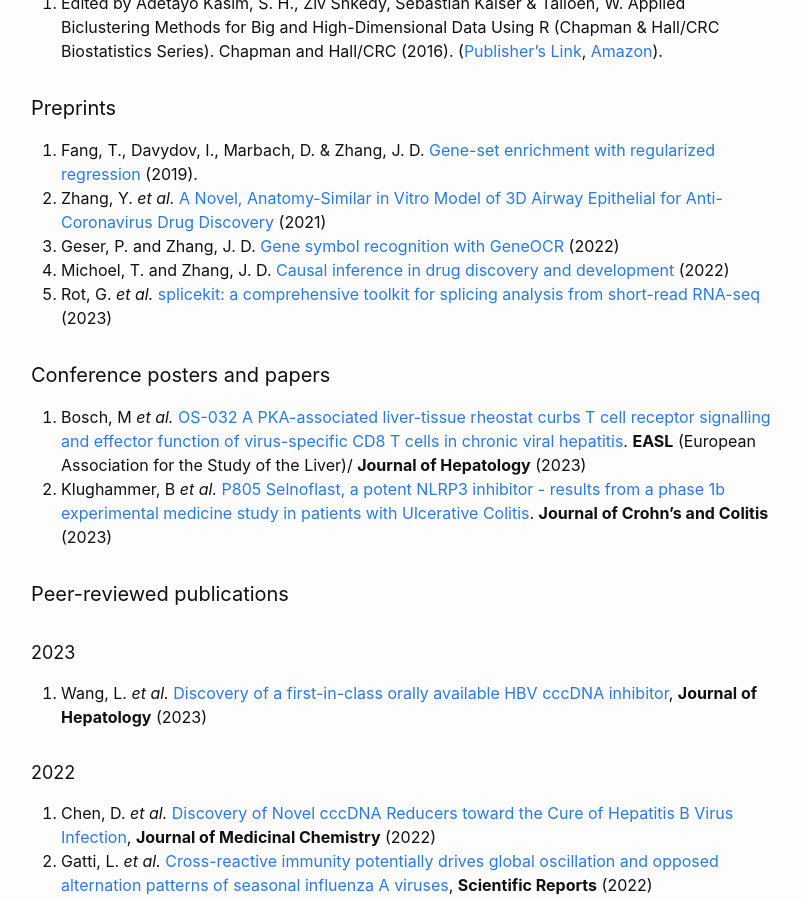
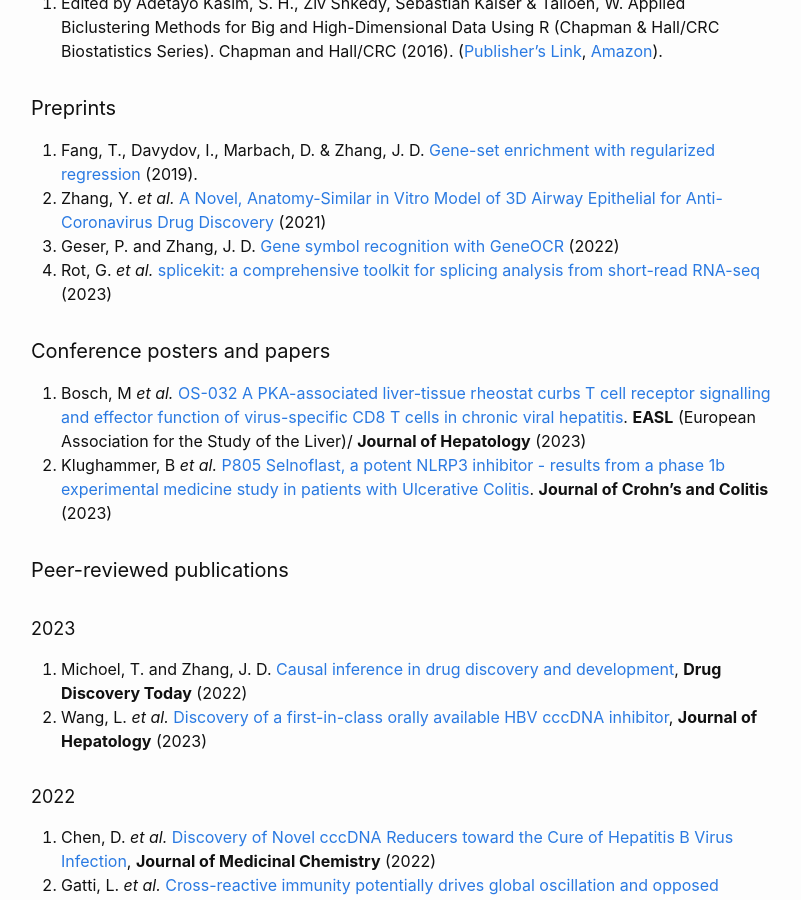
Before and after one commit to Accio/accio.github.io, a Jekyll site: the page built from _pages/publications.md, in a window 1280 px wide and 900 px high, scrolled down 425 px. Shown: the whole window, without its empty margins (239-1040 px from the left). Built offline with Jekyll 4.4.1, drawn with Linux system fonts in a browser that asks for light colours; some of the changed lines change nothing that is shown.

Commit message:
add causal inference review in the publication list

```diff
--- a/_pages/publications.md
+++ b/_pages/publications.md
@@ -30,8 +30,7 @@ See also my [Google Scholar profile](https://scholar.google.com/citations?user=t
    Epithelial for Anti-Coronavirus Drug
    Discovery](https://doi.org/10.1101/2021.03.03.433824) (2021)
 3. Geser, P. and Zhang, J. D. [Gene symbol recognition with GeneOCR](https://www.biorxiv.org/content/10.1101/2022.07.01.498459v3) (2022)
-4. Michoel, T. and Zhang, J. D. [Causal inference in drug discovery and development](https://arxiv.org/abs/2209.14664) (2022)
-5. Rot, G. *et al.* [splicekit: a comprehensive toolkit for splicing analysis from short-read RNA-seq](https://www.biorxiv.org/content/10.1101/2023.05.25.542256v1) (2023)
+4. Rot, G. *et al.* [splicekit: a comprehensive toolkit for splicing analysis from short-read RNA-seq](https://www.biorxiv.org/content/10.1101/2023.05.25.542256v1) (2023)
 
 
 #### Conference posters and papers
@@ -43,6 +42,7 @@ See also my [Google Scholar profile](https://scholar.google.com/citations?user=t
 
 ##### 2023
 
+48. Michoel, T. and Zhang, J. D. [Causal inference in drug discovery and development](https://www.sciencedirect.com/science/article/pii/S1359644623002532), **Drug Discovery Today** (2022)
 47. Wang, L. *et al.* [Discovery of a first-in-class orally available HBV cccDNA inhibitor](https://www.sciencedirect.com/science/article/pii/S0168827822034663), **Journal of Hepatology** (2023)
 
 ##### 2022
```
